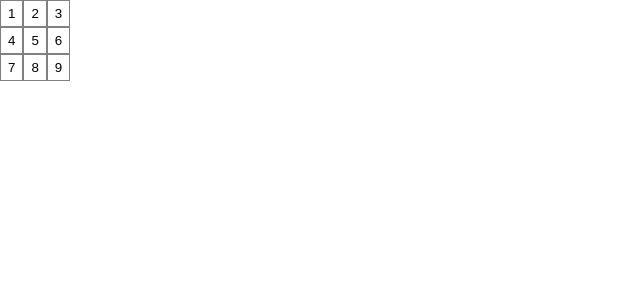
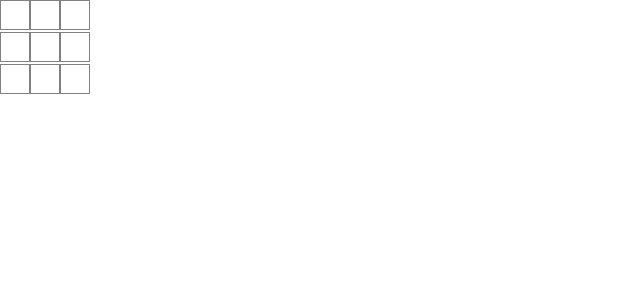
Before and after one commit to FabioChP/DWEC_hub, a React (Create React App) app in the folder tictactoe/: page / in a window 1280 px wide. Shown: the top 300 px of the page, without its empty margins (0-640 px from the left). Built offline with nearby package versions, Linux system fonts and the light colour scheme.

Commit message:
Levantamos el estado desde Square a Board

```diff
--- a/tictactoe/src/App.js
+++ b/tictactoe/src/App.js
@@ -1,24 +1,38 @@
-function Square({value}) {
-  return <button className="square">{value}</button>
+import { useState } from 'react';
+
+function Square({ value, onSquareClick }) {
+  return (
+    <button className="square" onClick={onSquareClick}>
+      {value}
+    </button>
+  );
 }
 
 export default function Board() {
+  const [squares, setSquares] = useState(Array(9).fill(null));
+
+  function handleClick(i) {
+    const nextSquares = squares.slice();
+    nextSquares[i] = 'X';
+    setSquares(nextSquares);
+  }
+
   return (
     <>
       <div className="board-row">
-      <Square value="1" />
-      <Square value="2"/>
-      <Square value="3"/>
+        <Square value={squares[0]} onSquareClick={() => handleClick(0)} />
+        <Square value={squares[1]} onSquareClick={() => handleClick(1)} />
+        <Square value={squares[2]} onSquareClick={() => handleClick(2)} />
       </div>
       <div className="board-row">
-      <Square value="4"/>
-      <Square value="5"/>
-      <Square value="6"/>
+        <Square value={squares[3]} onSquareClick={() => handleClick(3)} />
+        <Square value={squares[4]} onSquareClick={() => handleClick(4)} />
+        <Square value={squares[5]} onSquareClick={() => handleClick(5)} />
       </div>
       <div className="board-row">
-      <Square value="7"/>
-      <Square value="8"/>
-      <Square value="9"/>
+        <Square value={squares[6]} onSquareClick={() => handleClick(6)} />
+        <Square value={squares[7]} onSquareClick={() => handleClick(7)} />
+        <Square value={squares[8]} onSquareClick={() => handleClick(8)} />
       </div>
     </>
   );
--- a/tictactoe/src/styles.css
+++ b/tictactoe/src/styles.css
@@ -1,11 +1,14 @@
 .board-row {
     border-collapse: collapse;
+    margin: 0px;
 }
 
 .square {
+    width: 30px;
+    height: 30px;
     background-color: white;
     border: 1px solid grey;
-    padding: 5px 7px;
+    border-collapse: collapse;
 }
 
 .square:active {
```
Lines whose indentation alone changed are shown as unchanged.
